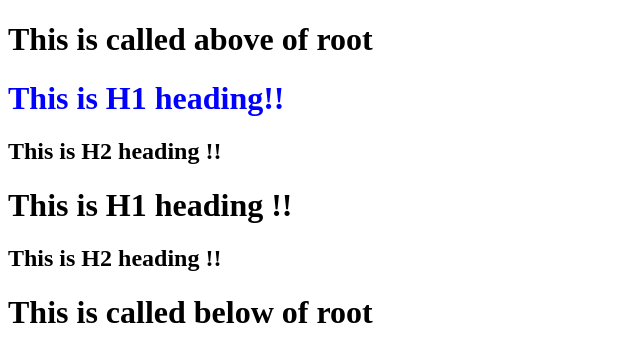
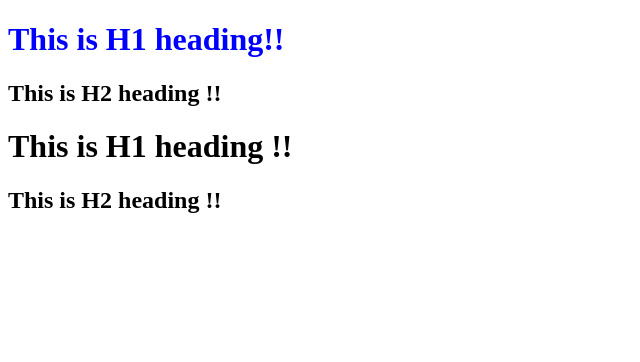
Before and after one commit to AvinashSharma1/react-basics, a plain HTML site: page index.html in a window 1280 px wide. Shown: the whole page, without its empty margins (0-640 px from the left). Drawn offline with nearby package versions, Linux system fonts and the light colour scheme.

Commit message:
remove unwanted code

```diff
--- a/index.html
+++ b/index.html
@@ -7,16 +7,8 @@
     <link rel="stylesheet" href="./index.css">
 </head>
 <body>
-    <header>
-        <h1>This is called above of root</h1>
-    </header>
-    <div id="root">
-        <h1>Avinash here!</h1>
-    </div>
 
-    <footer>
-        <h1>This is called below of root</h1>
-    </footer>
+    <div id="root"></div>
 
     <script crossorigin src="https://unpkg.com/react@18/umd/react.development.js"></script>
     <script crossorigin src="https://unpkg.com/react-dom@18/umd/react-dom.development.js"></script>
```
Also changed, not shown: App.js (+0 -15 lines).
